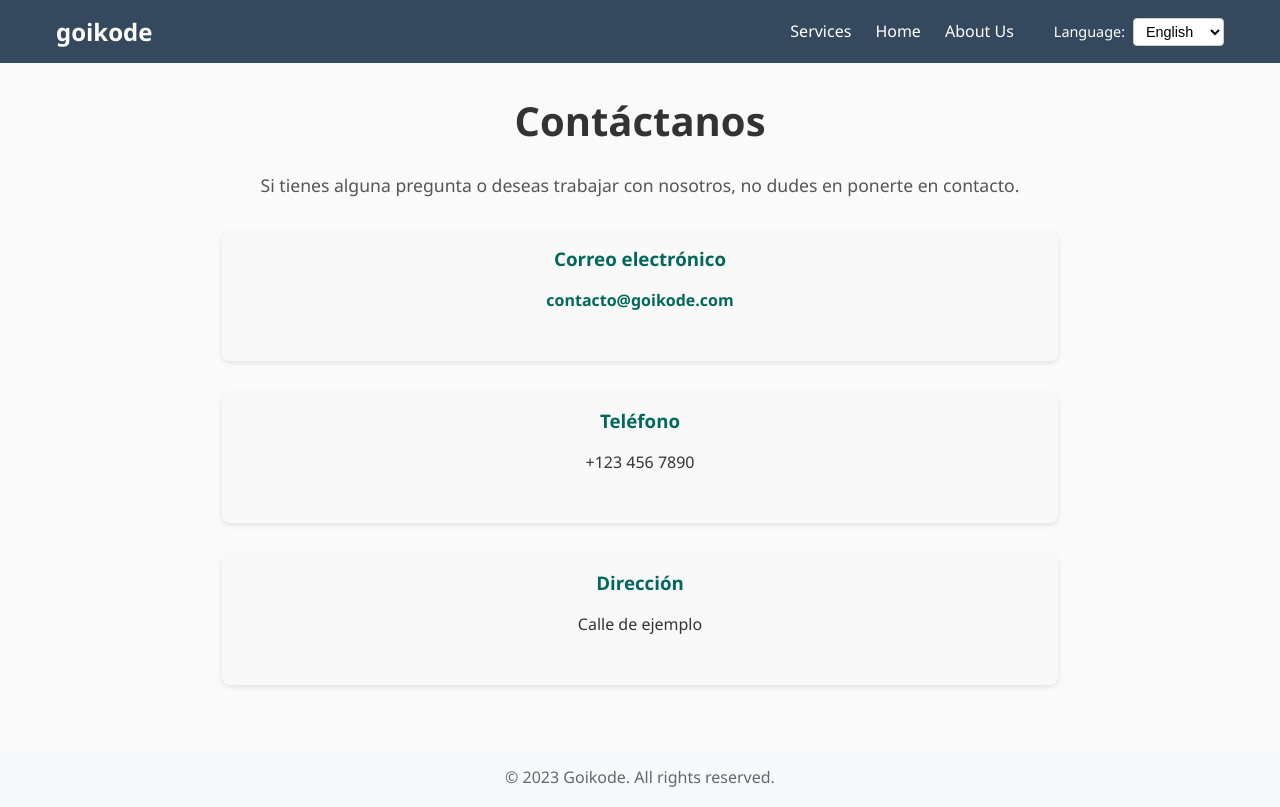
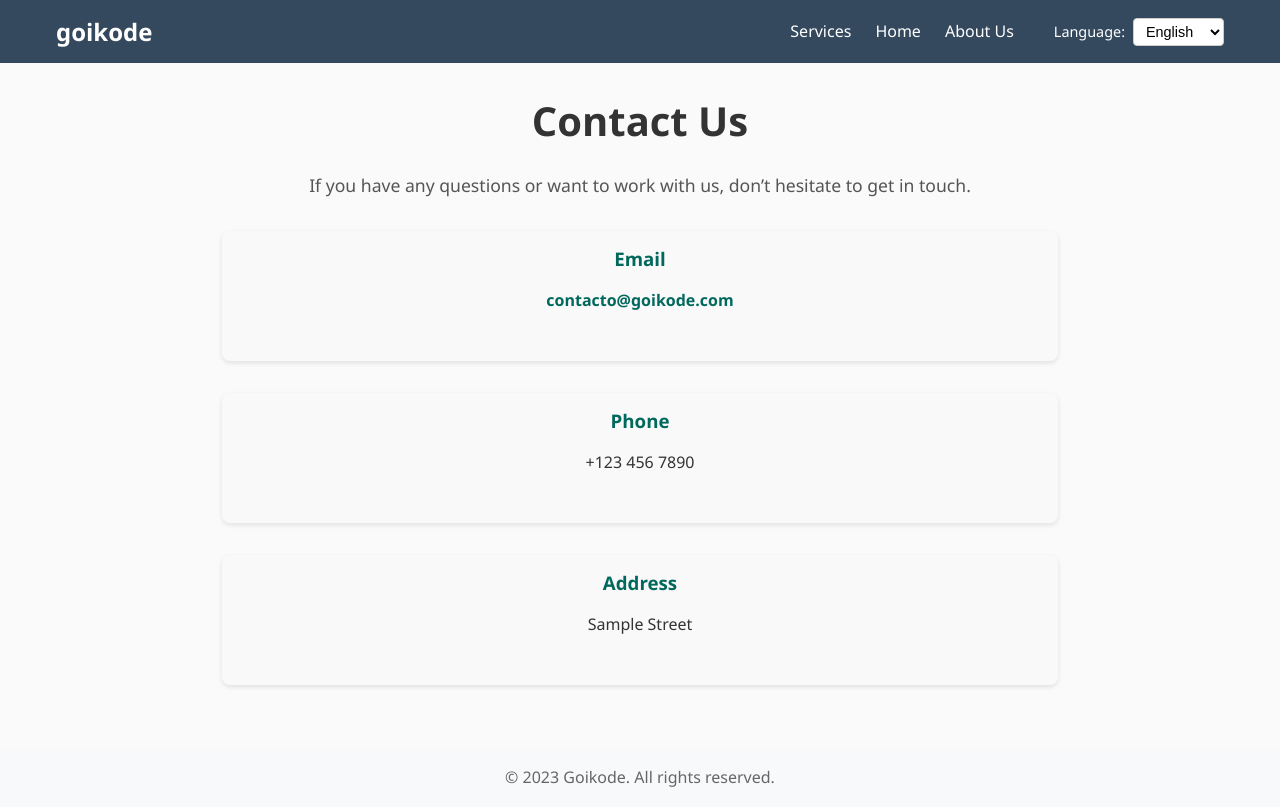
Before and after one commit to JonFerSanLuis/goikode-multilang-vue, a Vue app: page /contacto in a window 1280 px wide. Built offline with nearby package versions, Linux system fonts and the light colour scheme.

Commit message:
Contacto

```diff
--- a/src/views/ContactoView.vue
+++ b/src/views/ContactoView.vue
@@ -1,26 +1,27 @@
 <template>
   <div class="contacto">
-    <h1>Contáctanos</h1>
-    <p>Si tienes alguna pregunta o deseas trabajar con nosotros, no dudes en ponerte en contacto.</p>
+    <h1>{{ $t('contacto.title') }}</h1>
+    <p>{{ $t('contacto.description') }}</p>
 
     <div class="contact-info">
       <div class="info-item">
-        <h3>Correo electrónico</h3>
-        <p><a href="mailto:contacto@goikode.com">contacto@goikode.com</a></p>
+        <h3>{{ $t('contacto.email.title') }}</h3>
+        <p><a :href="`mailto:${$t('contacto.email.value')}`">{{ $t('contacto.email.value') }}</a></p>
       </div>
 
       <div class="info-item">
-        <h3>Teléfono</h3>
-        <p>+123 456 7890</p>
+        <h3>{{ $t('contacto.phone.title') }}</h3>
+        <p>{{ $t('contacto.phone.value') }}</p>
       </div>
 
       <div class="info-item">
-        <h3>Dirección</h3>
-        <p>Calle de ejemplo</p>
+        <h3>{{ $t('contacto.address.title') }}</h3>
+        <p>{{ $t('contacto.address.value') }}</p>
       </div>
     </div>
   </div>
 </template>
+
 
 <style scoped>
 .contacto {
```
